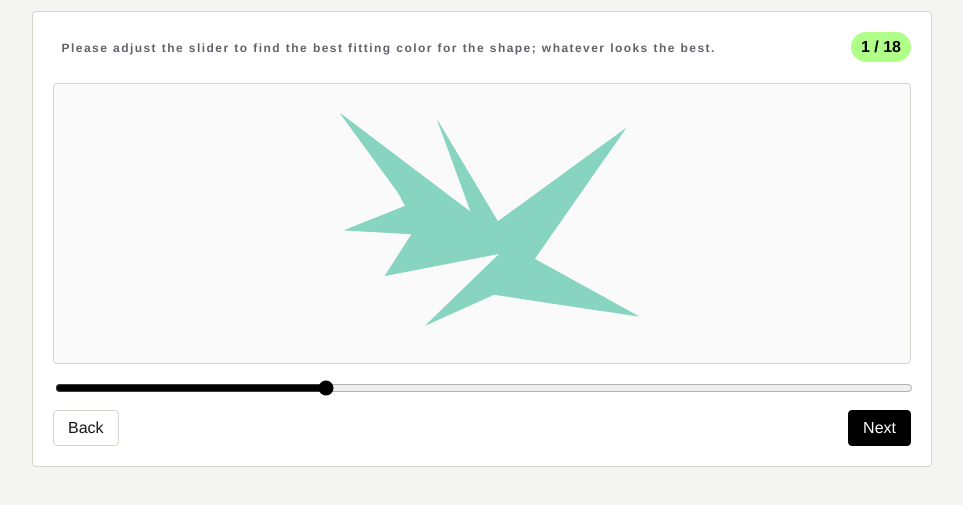
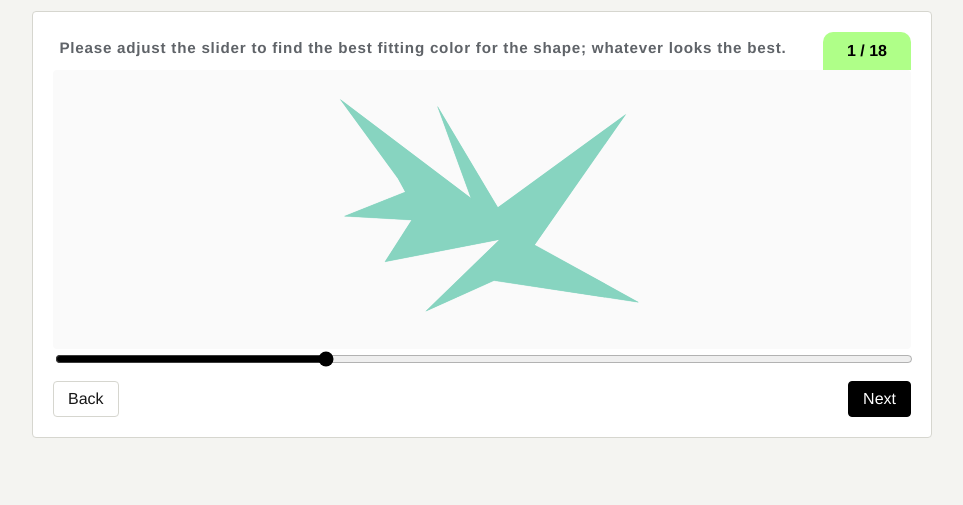
Before and after one commit to ro-nan/apstats, a plain HTML site: page index.html in a window 1280 px wide. Shown: the part 55-560 px from the top of the page, without its empty margins (158-1121 px from the left). Drawn offline with Linux system fonts and the light colour scheme.

Commit message:
css updates

```diff
--- a/styles.css
+++ b/styles.css
@@ -57,9 +57,11 @@ input {
 }
 
 h5.eyebrow{
-    color: var(--muted);
-    text-transform: none;
-    padding: 1%;
+  color: var(--muted);
+  text-transform: none;
+  letter-spacing: 0.05em;
+  font-size: 0.95rem;
+  padding: 0.75%;
 }
 
 h1,
@@ -89,12 +91,12 @@ h2 {
   justify-content: space-between;
   gap: 16px;
   align-items: start;
-  margin-bottom: 12px;
+  margin-bottom: 0px;
 }
 
 .progress-chip {
-  padding: 6px 10px;
-  border-radius: 999px;
+  padding: 10px 24px;
+  border-radius: 10px 10px 0px 0px;
   background: #55ff0077;
   color: var(--accent);
   font-weight: 700;
@@ -105,9 +107,18 @@ h2 {
   justify-items: center;
   padding: 12px;
   margin-bottom: 14px;
-  border: 1px solid var(--border);
+  border: 1px transparent var(--border);
   border-radius: 4px;
   background: #fafafa;
+  margin: auto;
+  display: flex;
+  justify-content: center;
+}
+
+path {
+  display: flex;
+  justify-content: center;
+  align-items: center;
 }
 
 .svg-host {
@@ -189,3 +200,9 @@ button.primary:hover {
     width: 100%;
   }
 }
+
+@media (max-width: 924px) {
+  .trial-header {
+    flex-direction: column;
+  }
+}
```
